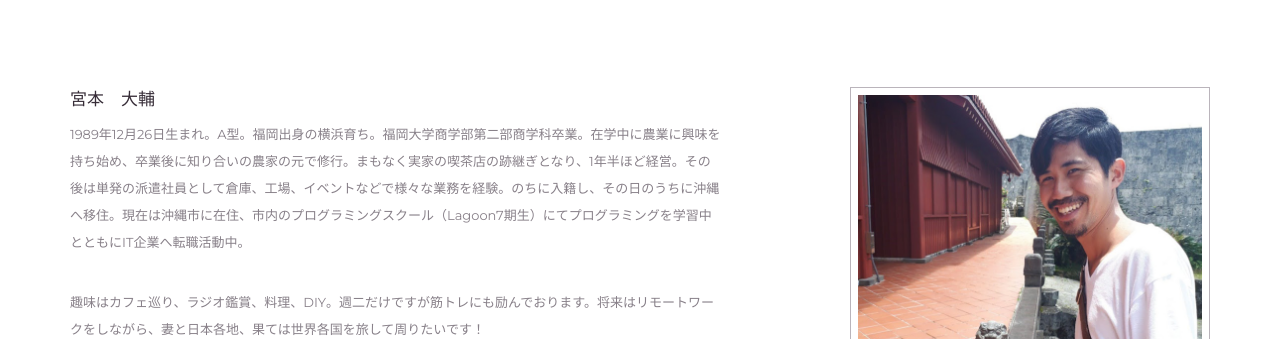
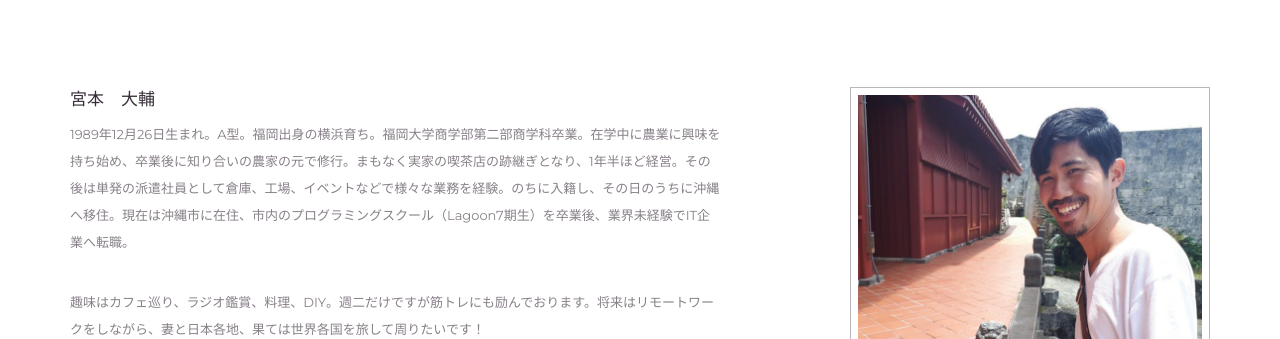
Before and after one commit to daipyon/daipyon_2.github.io, a plain HTML site: page index.html in a window 1280 px wide. Shown: the part 933-1272 px from the top of the page. Drawn offline with nearby package versions, Linux system fonts and the light colour scheme; some packages are replaced by stand-ins of ours; a script that the page names is missing.

Commit message:
Update index.html

```diff
--- a/index.html
+++ b/index.html
@@ -101,7 +101,7 @@
       <div class=" col-lg-4 col-md-4 col-sm-4 col-xs-12 pull-right media"><img src="images/img_003.jpg" alt=""></div>
       	<div class=" col-lg-7 col-md-7 col-sm-7 col-xs-12 pull-left media">
           <h5>宮本　大輔</h5>
-            <p>1989年12月26日生まれ。A型。福岡出身の横浜育ち。福岡大学商学部第二部商学科卒業。在学中に農業に興味を持ち始め、卒業後に知り合いの農家の元で修行。まもなく実家の喫茶店の跡継ぎとなり、1年半ほど経営。その後は単発の派遣社員として倉庫、工場、イベントなどで様々な業務を経験。のちに入籍し、その日のうちに沖縄へ移住。現在は沖縄市に在住、市内のプログラミングスクール（Lagoon7期生）にてプログラミングを学習中とともにIT企業へ転職活動中。</p>
+            <p>1989年12月26日生まれ。A型。福岡出身の横浜育ち。福岡大学商学部第二部商学科卒業。在学中に農業に興味を持ち始め、卒業後に知り合いの農家の元で修行。まもなく実家の喫茶店の跡継ぎとなり、1年半ほど経営。その後は単発の派遣社員として倉庫、工場、イベントなどで様々な業務を経験。のちに入籍し、その日のうちに沖縄へ移住。現在は沖縄市に在住、市内のプログラミングスクール（Lagoon7期生）を卒業後、業界未経験でIT企業へ転職。</p>
             <p>趣味はカフェ巡り、ラジオ鑑賞、料理、DIY。週二だけですが筋トレにも励んでおります。将来はリモートワークをしながら、妻と日本各地、果ては世界各国を旅して周りたいです！</p>
 	<!-- <p><a role="button" class="btn btn-primary btn-lg">DOWNLOAD</a></p> -->
         </div>
```
